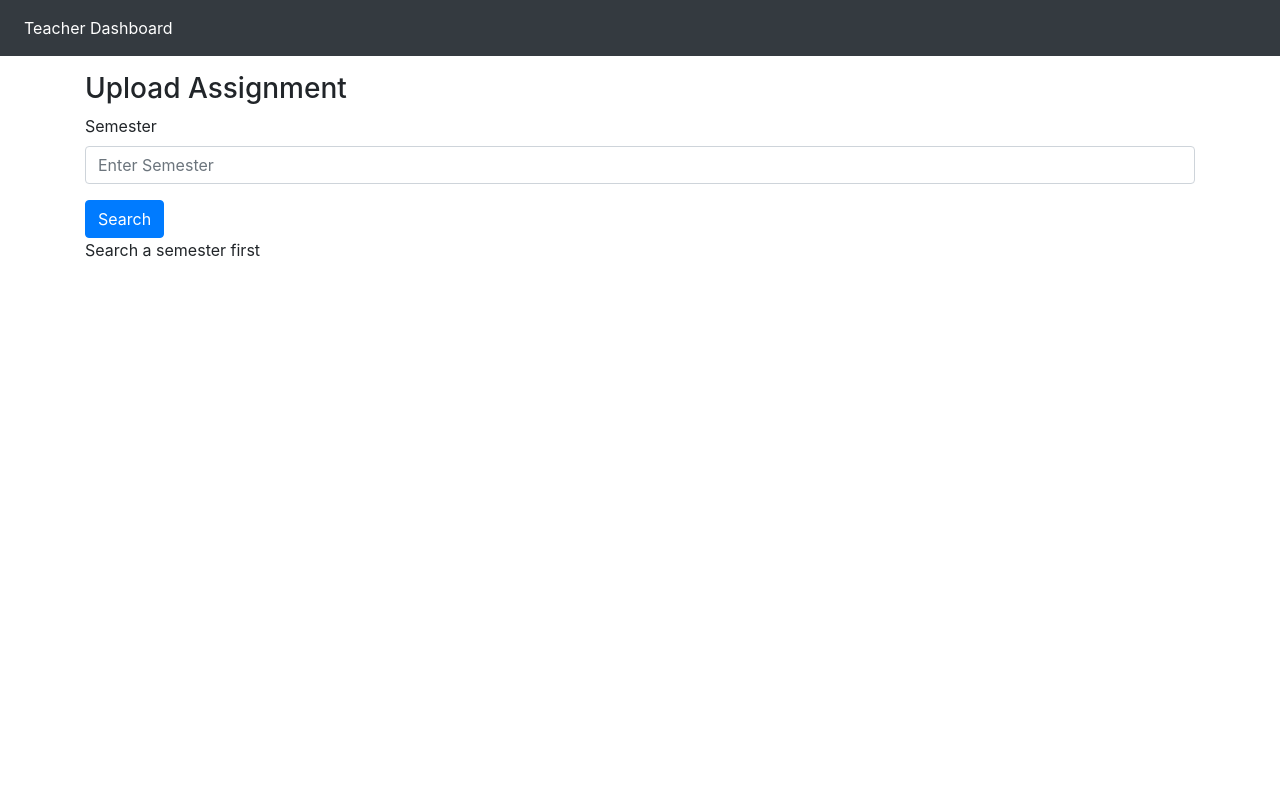
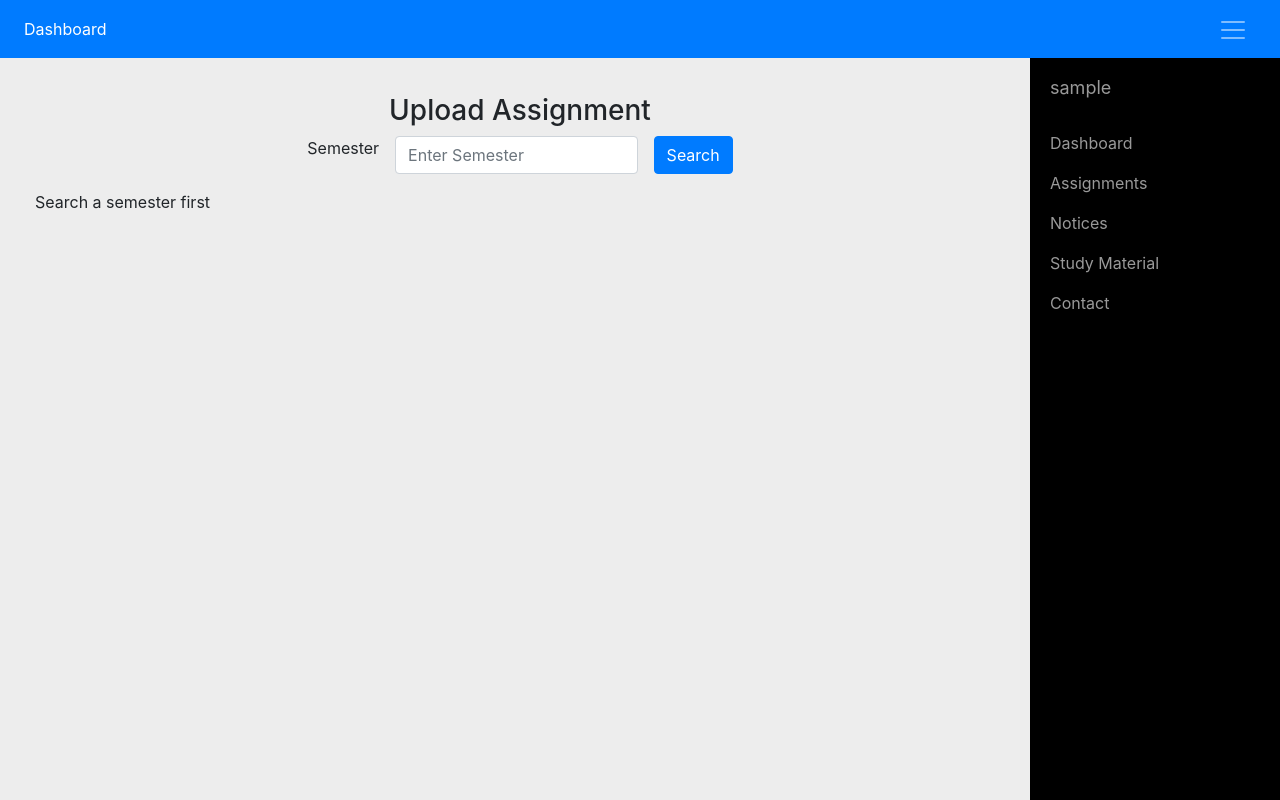
Before and after one commit to officialbidisha/Assignment-Submission-Portal, a PHP site: page /assignmentupload.php in a window 1280 px wide. Run offline with PHP 8.4, Linux system fonts and the light colour scheme; the visitor is signed in with stand-in values (Sample User, id 1); data that the repository does not hold is empty.

Commit message:
input design

```diff
--- a/New/assignmentupload.php
+++ b/New/assignmentupload.php
@@ -1,20 +1,20 @@
 <?php
 session_start();
 include("../includes/db.php");
-        if(isset($_SESSION['username'])){
-            $username=$_SESSION['username'];//has to be logged in
+if (isset($_SESSION['username'])) {
+    $username = $_SESSION['username']; //has to be logged in
 
-         }
-        else
-                header( "refresh:2; url=login_teacher.php" );
-        if(isset($_GET['sem'])){
-            $sem_sub=$_GET['sem'];
+} else
+    header("refresh:2; url=login_teacher.php");
+if (isset($_GET['sem'])) {
+    $sem_sub = $_GET['sem'];
 }
 
 
 ?>
 <!DOCTYPE html>
 <html lang="en">
+
 <head>
     <title>Bootstrap Example</title>
     <meta charset="utf-8">
@@ -23,47 +23,89 @@
     <script src="https://ajax.googleapis.com/ajax/libs/jquery/3.4.1/jquery.min.js"></script>
     <script src="https://cdnjs.cloudflare.com/ajax/libs/popper.js/1.16.0/umd/popper.min.js"></script>
     <script src="https://maxcdn.bootstrapcdn.com/bootstrap/4.4.1/js/bootstrap.min.js"></script>
+    <script src="navigation.js"></script>
+    <link href="navigation.css" rel="stylesheet" id="naviagtion-css">
+    <link rel="stylesheet" href="cardstyles.css">
+    <link rel="stylesheet" href="tablestyle.css">
+    <link rel="stylesheet" href="formborder.css">
+    <style>
+        body {
+            background-color: #ededed;
+            background-repeat: no-repeat;
+            background-position: center;
+            background-size: contain;
+        }
+    </style>
 </head>
+
 <body>
-<nav class="navbar navbar-expand-sm bg-dark navbar-dark">
-  <ul class="navbar-nav">
-    <li class="nav-item active">
-      <a class="nav-link" href="#">Teacher Dashboard</a>
-    </li>
+    <nav class="navbar navbar-expand navbar-dark bg-primary fixed-top"> <a href="#menu-toggle" id="menu-toggle" class="navbar-brand"><span class="navbar-toggler-icon"></span></a> <button class="navbar-toggler" type="button" data-toggle="collapse" data-target="#navbarsExample02" aria-controls="navbarsExample02" aria-expanded="false" aria-label="Toggle navigation"> <span class="navbar-toggler-icon"></span> </button>
+        <div class="collapse navbar-collapse" id="navbarsExample02">
+            <ul class="navbar-nav mr-auto">
+                <li class="nav-item active"> <a class="nav-link" href="firstteacher.php">Dashboard</a> </li>
             </ul>
+            <form class="form-inline my-2 my-md-0"> </form>
+        </div>
     </nav>
-<div class="container mt-3">
+    <div id="wrapper" class="toggled">
+        <div id="sidebar-wrapper">
+            <ul class="sidebar-nav">
+                <li class="sidebar-brand"> <a href="#"> <?php echo $_SESSION['username'] ?> </a> </li>
+                <li> <a href="firstteacher.php">Dashboard</a> </li>
+                <li> <a href="assignmentinside.php">Assignments</a> </li>
+                <li> <a href="noticeview.php">Notices</a> </li>
+                <li> <a href="studyupload.php">Study Material</a> </li>
+                <li> <a href="#">Contact</a> </li>
+            </ul>
+        </div> <!-- /#sidebar-wrapper -->
+        <div id="page-content-wrapper">
+            <div class="container mt-3 custom-form-container " style="width:1000px; margin:0 auto;">
+                <center>
                     <h3>Upload Assignment</h3>
+                </center>
                 <form>
-            <div class="form-group">
+                    <div class="form-group text-center">
+                        <div class="container">
+                            <div class="row d-flex justify-content-center">
                                 <label for="sem">Semester</label>
-                <input id="semsub" type="number" class="form-control" id="num" value="<?php echo $sem_sub;?>" name="sem" aria-describedby="semester" placeholder="Enter Semester">
+                                <div class="p-2"></div>
+                                <input id="semsub" type="number" class="form-control w-25 col-xs-6" id="num" value="<?php echo $sem_sub; ?>" name="sem" aria-describedby="semester" placeholder="Enter Semester">
+                                <div class="p-2"></div>
+                                <button type="submit" class="btn btn-primary col-xs-6">Search</button>
                             </div>
-            <button type="submit" class="btn btn-primary">Search</button>
+                            <!---row end---------->
+                        </div>
+                        <!---container end---->
+                    </div>
+                    <!---form group center---->
                 </form>
                 <?php
-                if(isset($_GET["sem"]) && $_GET['sem']!=""){
-                    $get_subject="select * from sem_subject where sem=$sem_sub AND teacher='$username'";
-                    $run_subject=mysqli_query($con,$get_subject);
+                if (isset($_GET["sem"]) && $_GET['sem'] != "") {
+                    $get_subject = "select * from sem_subject where sem=$sem_sub AND teacher='$username'";
+                    $run_subject = mysqli_query($con, $get_subject);
 
-                    if(mysqli_num_rows($run_subject)>0){
+                    if (mysqli_num_rows($run_subject) > 0) {
                 ?>
                         <form action="" method="post">
-    <input name="semester" value="<?php echo $_GET["sem"];?>" type="hidden">
-    <div class="form-group">
+                            <input name="semester" value="<?php echo $_GET["sem"]; ?>" type="hidden">
+                            <div class="row d-flex justify-content-center">
+                                <div class="text-center ">
                                     <label for="exampleFormControlSelect1">Select</label>
-                    <select class="form-control" name="subject"><!---the subject is the variable where the selected item is stored-->
+                                </div>
+                                <div class="p-3"></div>
+                                <div class=" form-group col-xs-6 w-25">
+                                    <select class="form-control" name="subject">
+                                        <!---the subject is the variable where the selected item is stored-->
 
                                         <?php
 
                                         //$sem_sub=$_GET["sem"];
 
 
-                                    while( $row_subject=mysqli_fetch_array($run_subject))
-                                    {
+                                        while ($row_subject = mysqli_fetch_array($run_subject)) {
 
-                                        $subject=$row_subject['subject'];
-                                        echo"<option>$subject</option>";
+                                            $subject = $row_subject['subject'];
+                                            echo "<option>$subject</option>";
                                         }
 
 
@@ -71,52 +113,72 @@
                                         ?>
 
                                     </select>
+                                </div>
+                                <div class="p-2"></div>
+                                <div class="text-center col-xs-6 ">
+                                    <button type="submit" name="uploadassignment" class="btn btn-primary">Upload</button>
+                                </div>
+                            </div>
+                            <div class="p-2"></div>
+                            <div class="border-decoration">
                             <div class="form-group">
-                            <label for="Assignment Number">Assignment Number</label>
-                            <input type="number" name="number" class="form-control" id="assignmentNo" aria-describedby="assignmentNoHelp" placeholder="Enter Assignment Number">
+                                <div class="row d-flex justify-content-center">
+                                    <label for="Assignment Number" class="col-xs-6">Number</label>
+                                    <div class="p-2"></div>
+                                    <input type="number" name="number" class="form-control col-xs-6 w-25" id="assignmentNo" aria-describedby="assignmentNoHelp" placeholder="Number">
+                                </div>
+                                <!---row end---->
+                            </div>
+
+                            <div class="form-group">
+                                <div class="row d-flex justify-content-center">
+                                    <label for="Assignment Name" class="col-xs-6">Name</label>
+                                        <div class="p-3"></div>
+                                        <input type="text" name="name" class="form-control col-xs-6 w-25" id="assignmentName" placeholder=" Name">
+                                </div>
                             </div>
                             <div class="form-group">
-                            <labe l for="AssignmentName">Assignment Name</label>
-                            <input type="text" name="name" class="form-control" id="assignmentName" placeholder="Assignment Name">
+                                <div class="row d-flex justify-content-center">
+                                <label for="AssignmentLink">Link</label>
+                                <div class="p-4"></div>
+                                    <input type="text" name="link" class="form-control col-xs-6 w-25" id="assignmentLink" placeholder="Link">
+
+                                </div>
                             </div>
                             <div class="form-group">
-                            <labe l for="AssignmentLink">Assignment Link</label>
-                            <input type="text" name="link" class="form-control" id="assignmentLink" placeholder="Assignment Link">
+                                <div class="row d-flex justify-content-center">
+                                <label for="AssignmentDate" class="col-xs-6" >Date</label>
+                                <div class="p-4"></div>
+                                <input type="date" name="date" class="form-control col-xs-6 w-25" id="assignmentDate" placeholder="Date">
                                 </div>
-                        <div class="form-group">
-                            <label for="AssignmentDate">Submission Date</label>
-                            <input type="date" name="date" class="form-control" id="assignmentDate" placeholder="Assignment Date">
                             </div>
-
-                    <button type="submit" name="upload" class="btn btn-dark">Upload</button>
+                            <div class="d-flex justify-content-center">
+                            <button type="submit" name="upload" class="btn btn-primary">Confirm Upload</button>
+                            </div>
+                            </div>
             </div>
             </form>
     <?php
-                    }
-                      else{//first if else
+                    } else { //first if else
                         echo "Enter correct semester";
                     }
-                }
-                else{//second if else
+                } else { //second if else
                     echo 'Search a semester first';
                 }
     ?>
     <?php
-            if(isset($_POST['subject']) && isset($_POST['semester']))
-            {
+    if (isset($_POST['subject']) && isset($_POST['semester'])) {
         $subject = $_POST['subject'];
         $number = $_POST['number'];
         $name = $_POST['name'];
         $date = $_POST['date'];
         $link = $_POST['link'];
-                $query="INSERT INTO assignment_new(ass_no,sem,subject,submit_date,link) VALUES('$number','$sem_sub','$subject','$date','$link')";
-				$data=mysqli_query($con,$query);
+        $query = "INSERT INTO assignment_new(ass_no,sem,subject,submit_date,link) VALUES('$number','$sem_sub','$subject','$date','$link')";
+        $data = mysqli_query($con, $query);
 
-				if($data)
-				{
+        if ($data) {
             echo "Assignment Uploaded";
-                }
-                else{
+        } else {
 
             echo "All Fields Required";
         }
@@ -124,5 +186,11 @@
     ?>
 
         </div>
+        <!---container mt-5----->
+    </div>
+    <!---page content wrapper---->
+    </div>
+    <!--div id wrapper toggled--->
 </body>
+
 </html>
--- a/New/assview_teacher.php
+++ b/New/assview_teacher.php
@@ -78,6 +78,7 @@ if (isset($_GET['sem'])) {
             </div>
             <!--container end---->
           </div>
+          <!--- form group centre---->
         </form>
         <?php
         if (isset($_GET["sem"]) && $_GET["sem"] != "") {
@@ -178,7 +179,7 @@ if (isset($_GET['sem'])) {
             } else {?>
                 <div class="container d-flex justify-content-center">
                 <div class="d-flex justify-content-center alert alert-danger" style="width:30%">
-                <?php  echo 'No Submissions'; ?>
+                    <?php  echo 'No Submissions'; ?>
                 </div>
                 </div>
             <?php }
--- /dev/null
+++ b/New/formborder.css
@@ -0,0 +1,10 @@
+.border-decoration{
+    margin:auto;
+    /*border-color: #007bff;*/
+    /*border-style: ridge;*/
+    background:#d2e8ff;
+    padding: 15px;
+    width: 75%;
+    box-shadow:  9px 9px 23px #b7cade,
+             -9px -9px 23px #edffff;
+}
```
Lines whose indentation alone changed are shown as unchanged.
